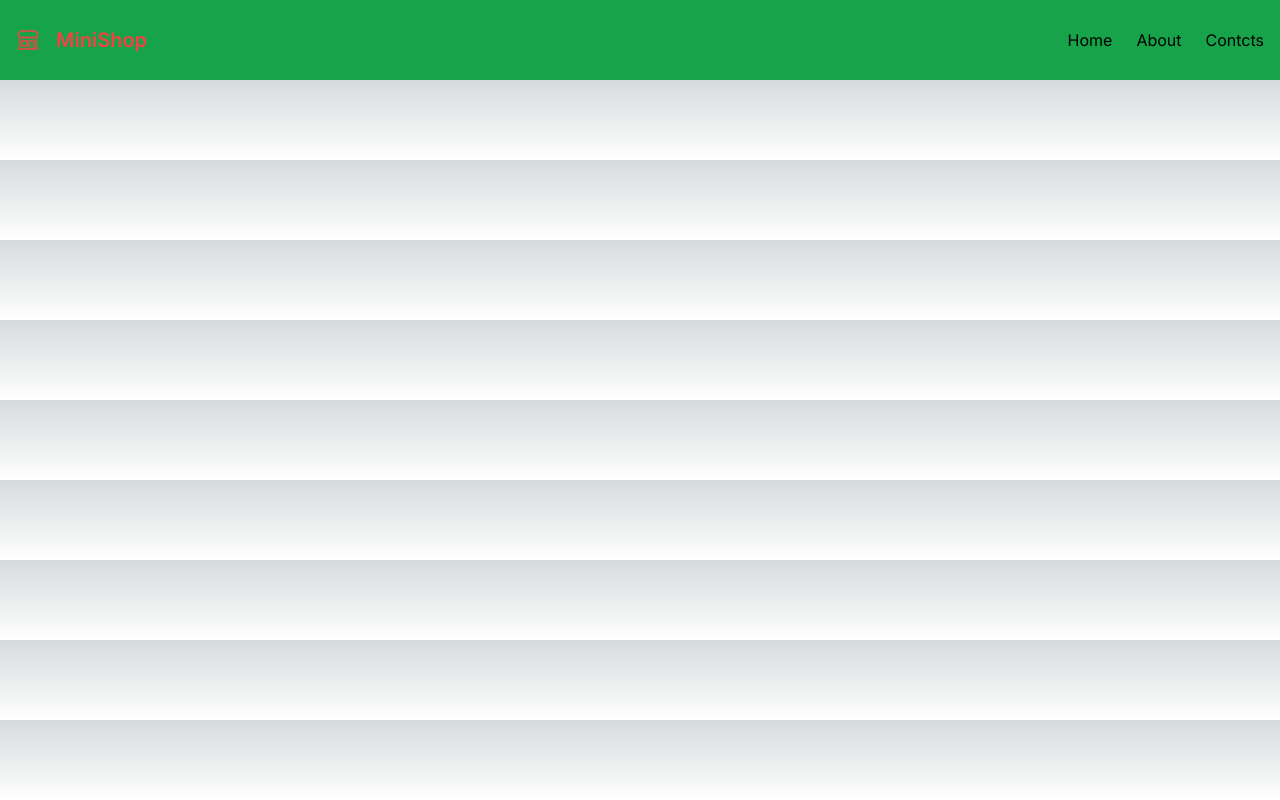
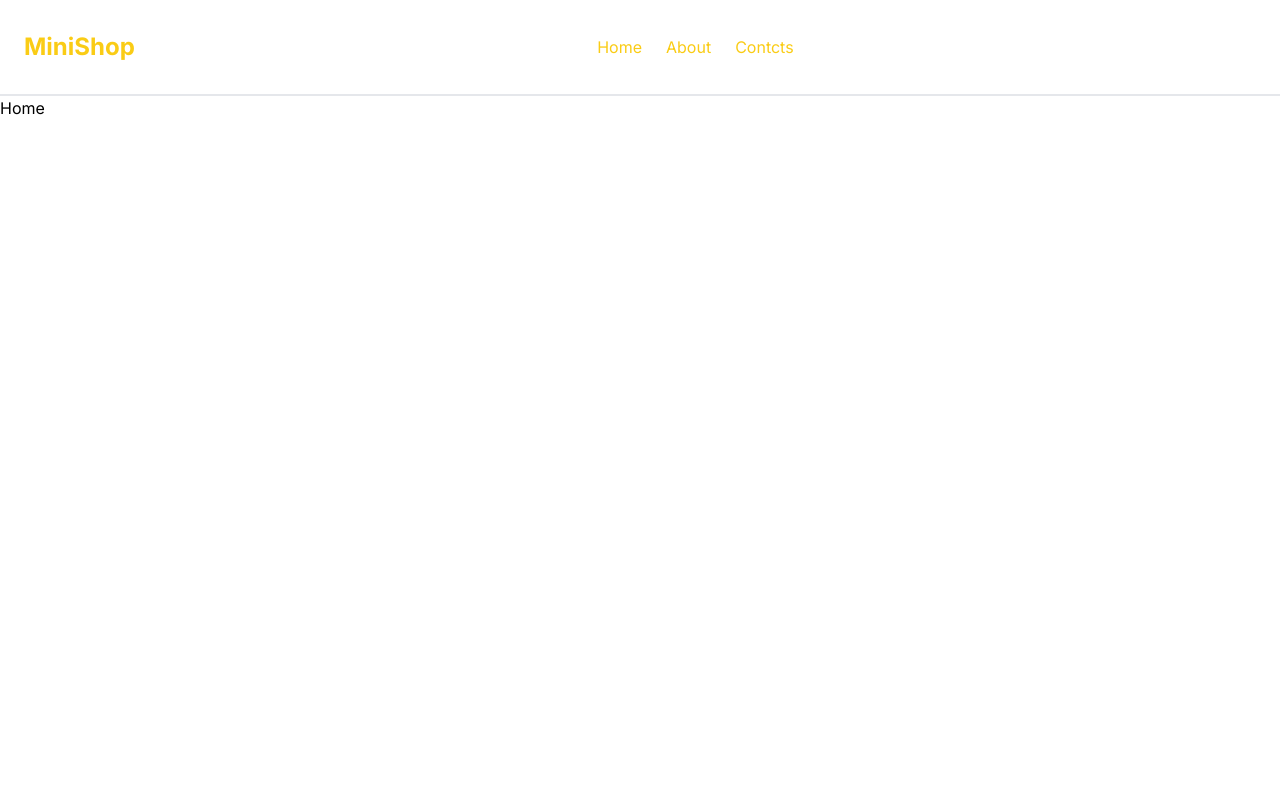
Before and after one commit to OleksiiPustilnyk/project-mini-shop, a Next.js app: page / in a window 1280 px wide. Built offline with nearby package versions, Linux system fonts and the light colour scheme.

Commit message:
added pages about, contacts

```diff
--- /dev/null
+++ b/app/about/page.tsx
@@ -0,0 +1,3 @@
+export default function About() {
+  return <h1 className="container mx-auto flex items-center">About</h1>;
+}
--- a/app/components/Header.tsx
+++ b/app/components/Header.tsx
@@ -4,24 +4,25 @@ import Link from "next/link";
 
 export default function Header() {
   return (
-    <nav className=" bg-green-600 flex justify-between items-center h-20 p-4 ">
-      <svg
-        xmlns="http://www.w3.org/2000/svg"
-        fill="none"
-        viewBox="0 0 24 24"
-        stroke-width="1.5"
-        stroke="currentColor"
-        className="w-6 h-6 text-red-500"
-      >
-        <path
-          stroke-linecap="round"
-          stroke-linejoin="round"
-          d="M13.5 21v-7.5a.75.75 0 0 1 .75-.75h3a.75.75 0 0 1 .75.75V21m-4.5 0H2.36m11.14 0H18m0 0h3.64m-1.39 0V9.349M3.75 21V9.349m0 0a3.001 3.001 0 0 0 3.75-.615A2.993 2.993 0 0 0 9.75 9.75c.896 0 1.7-.393 2.25-1.016a2.993 2.993 0 0 0 2.25 1.016c.896 0 1.7-.393 2.25-1.015a3.001 3.001 0 0 0 3.75.614m-16.5 0a3.004 3.004 0 0 1-.621-4.72l1.189-1.19A1.5 1.5 0 0 1 5.378 3h13.243a1.5 1.5 0 0 1 1.06.44l1.19 1.189a3 3 0 0 1-.621 4.72M6.75 18h3.75a.75.75 0 0 0 .75-.75V13.5a.75.75 0 0 0-.75-.75H6.75a.75.75 0 0 0-.75.75v3.75c0 .414.336.75.75.75Z"
-        />
-      </svg>
-      <p className=" text-red-500 ml-4 font-semibold text-xl mr-auto">
+    <div className="container mx-auto flex items-center border-b-2 px-6 py-2 h-24">
+      <h1 className=" text-yellow-400 font-bold text-2xl cursor-pointer">
         MiniShop
-      </p>
+      </h1>
+      <div className="grow">
+        <div className="flex items-center justify-center gap-2 md:gap-8">
+          <ul className="flex gap-6 list-none text-yellow-400  ">
+            <li className="hover:text-sky-400">
+              <Link href="/">Home</Link>
+            </li>
+            <li className="hover:text-sky-400">
+              <Link href="/about">About</Link>
+            </li>
+            <li className="hover:text-sky-400">
+              <Link href="/contacts">Contcts</Link>
+            </li>
+          </ul>
+        </div>
+      </div>
       {/* <ul className="flex gap-6 list-none">
         {links.map((link) => (
           <li key={link}>
@@ -29,17 +30,6 @@ export default function Header() {
           </li>
         ))}
       </ul> */}
-      <ul className="flex gap-6 list-none">
-        <li>
-          <Link href="/">Home</Link>
-        </li>
-        <li>
-          <Link href="/about">About</Link>
-        </li>
-        <li>
-          <Link href="/contacts">Contcts</Link>
-        </li>
-      </ul>
-    </nav>
+    </div>
   );
 }
--- /dev/null
+++ b/app/contacts/page.tsx
@@ -0,0 +1,3 @@
+export default function Contacts() {
+  return <h1 className="container mx-auto flex items-center">Contacts</h1>;
+}
--- a/app/globals.css
+++ b/app/globals.css
@@ -2,7 +2,7 @@
 @tailwind components;
 @tailwind utilities;
 
-:root {
+/* :root {
   --foreground-rgb: 0, 0, 0;
   --background-start-rgb: 214, 219, 220;
   --background-end-rgb: 255, 255, 255;
@@ -24,4 +24,4 @@ body {
       rgb(var(--background-end-rgb))
     )
     rgb(var(--background-start-rgb));
-}
+} */
--- a/app/page.tsx
+++ b/app/page.tsx
@@ -1,5 +1,9 @@
 import Image from "next/image";
 
 export default function Home() {
-  return <main className="overflow-hidden"></main>;
+  return (
+    <main className="overflow-hidden">
+      <h1 className="container mx-auto flex items-center">Home</h1>
+    </main>
+  );
 }
```
